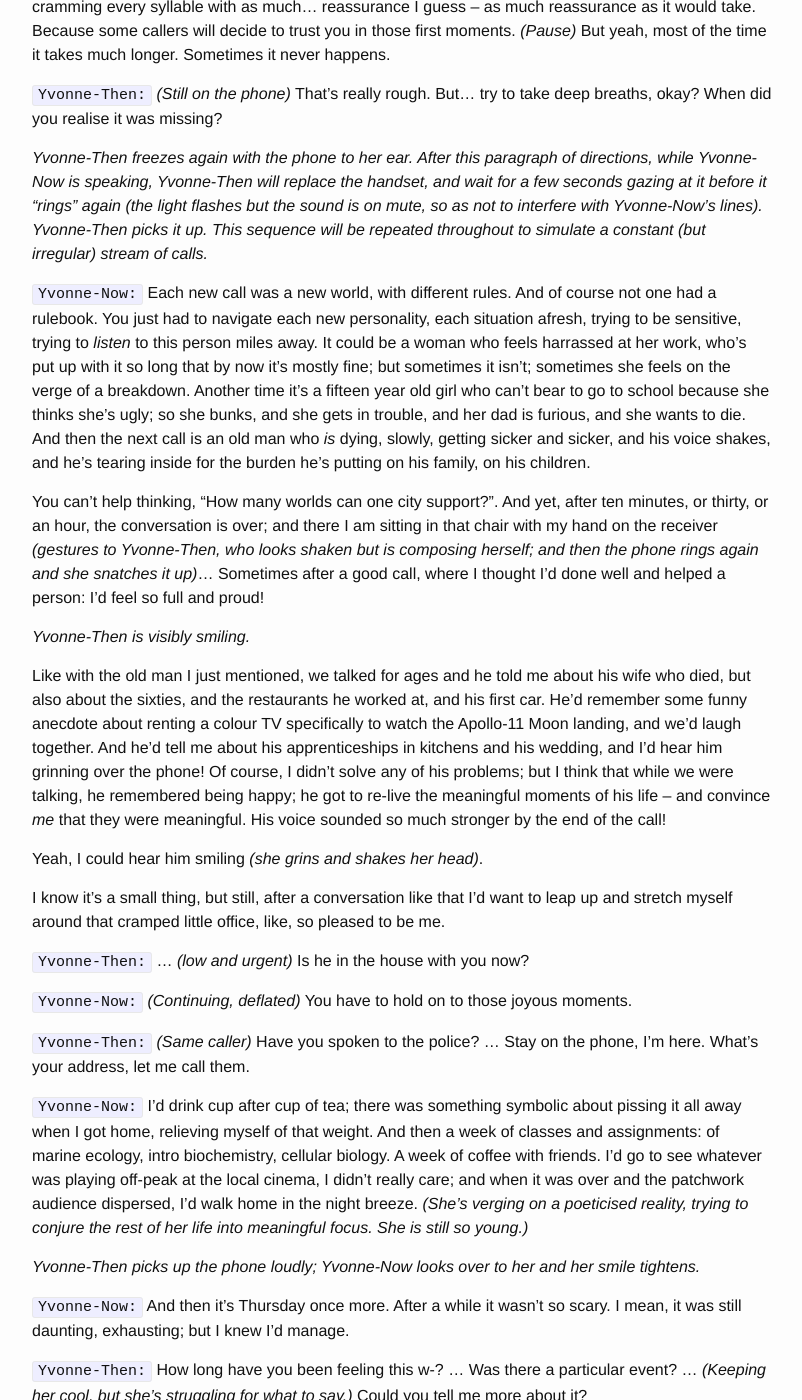
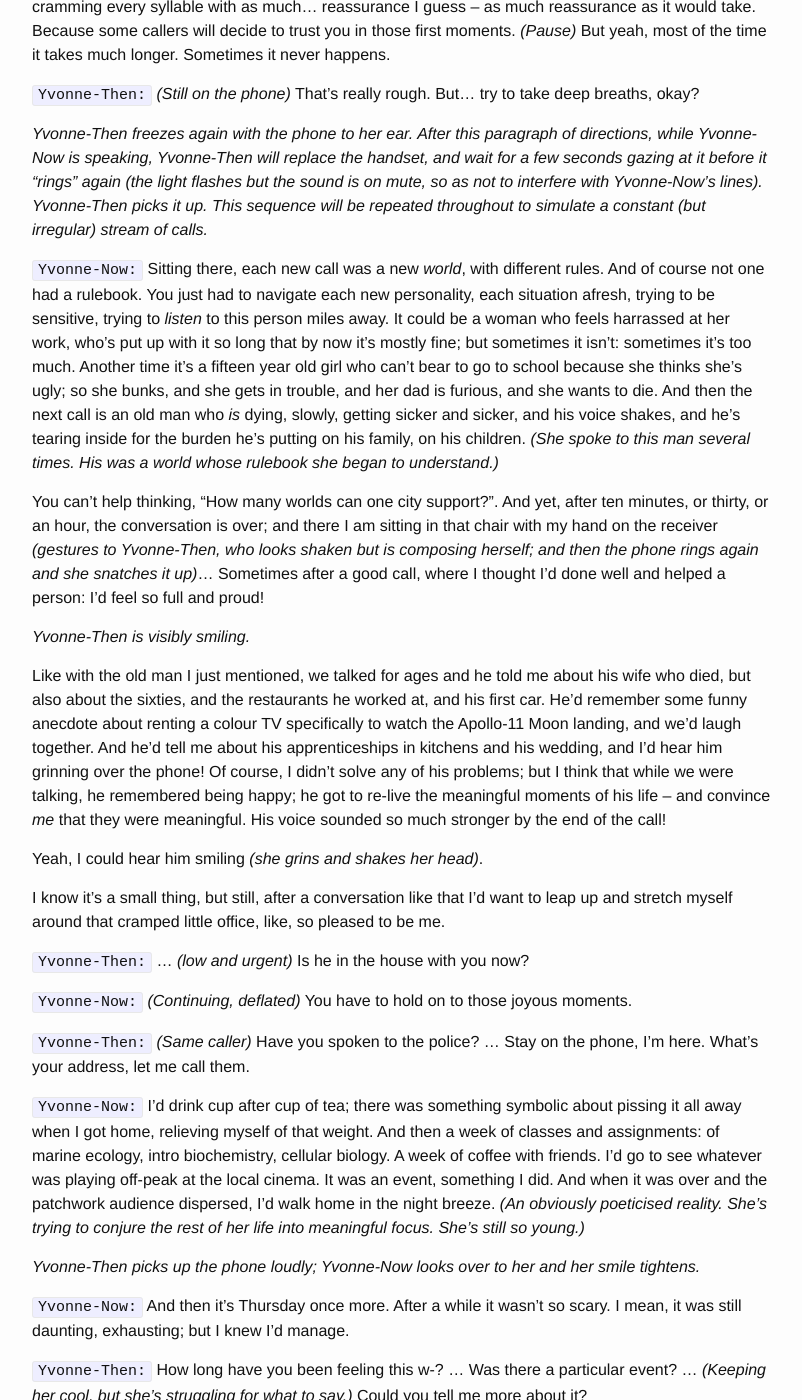
Before and after one commit to Allium/WithoutHeadOrFoot, a Jekyll site: the page built from _posts/2016-10-31-Crisis-Line.md, in a window 1280 px wide and 1400 px high, scrolled down 983 px. Shown: the whole window, without its empty margins (238-1040 px from the left). Built offline with Jekyll 4.4.1, drawn with Linux system fonts in a browser that asks for light colours; comment, search, counter and statistics services are not loaded; some of the changed text lies outside the part shown.

Commit message:
CL minor edits to first quarter

```diff
--- a/_posts/2016-10-31-Crisis-Line.md
+++ b/_posts/2016-10-31-Crisis-Line.md
@@ -25,14 +25,15 @@ tags:	[creative writing, humanity, NGO]
 
 `Yvonne-Now:` That's me, back in my second day at the crisis line. I did one day a week, for ten months. You probably couldn't hear it in my voice, but every time the phone rang I&hellip; fought through ice. *(Shakes her head, smiling ruefully. She gently mimics,)* "This is Yvonne. Tell me what's going on -- I'm here to help.". Hah, I must've rehearsed that line two hundred times before I even took my first call, cramming every syllable with as much&hellip; reassurance I guess -- as much reassurance as it would take. Because some callers will decide to trust you in those first moments. *(Pause)* But yeah, most of the time it takes much longer. Sometimes it never happens.
 
-`Yvonne-Then:` *(Still on the phone)* That's really rough. But&hellip; try to take deep breaths, okay? When did you realise it was missing?
+`Yvonne-Then:` *(Still on the phone)* That's really rough. But&hellip; try to take deep breaths, okay?
+ <!-- When did you realise it was missing? -->
 
 *Yvonne-Then freezes again with the phone to her ear. After this paragraph of directions, while Yvonne-Now is speaking, Yvonne-Then will replace the handset, and wait for a few seconds gazing at it before it "rings" again (the light flashes but the sound is on mute, so as not to interfere with Yvonne-Now's lines). Yvonne-Then picks it up. This sequence will be repeated throughout to simulate a constant (but irregular) stream of calls.*
 
-`Yvonne-Now:` Each new call was a new world, with different rules. And of course not one had a rulebook.
+`Yvonne-Now:` Sitting there, each new call was a new *world*, with different rules. And of course not one had a rulebook.
 You just had to navigate each new personality, each situation afresh, trying to be sensitive, trying to *listen* to this person miles away.
-It could be a woman who feels harrassed at her work, who's put up with it so long that by now it's mostly fine; but sometimes it isn't; sometimes she feels on the verge of a breakdown.
-Another time it’s a fifteen year old girl who can't bear to go to school because she thinks she's ugly; so she bunks, and she gets in trouble, and her dad is furious, and she wants to die. And then the next call is an old man who *is* dying, slowly, getting sicker and sicker, and his voice shakes, and he's tearing inside for the burden he's putting on his family, on his children.
+It could be a woman who feels harrassed at her work, who's put up with it so long that by now it's mostly fine; but sometimes it isn't: sometimes it's too much.
+Another time it’s a fifteen year old girl who can't bear to go to school because she thinks she's ugly; so she bunks, and she gets in trouble, and her dad is furious, and she wants to die. And then the next call is an old man who *is* dying, slowly, getting sicker and sicker, and his voice shakes, and he's tearing inside for the burden he's putting on his family, on his children. *(She spoke to this man several times. His was a world whose rulebook she began to understand.)*
 
 You can't help thinking, "How many worlds can one city support?". And yet, after ten minutes, or thirty, or an hour, the conversation is over; and there I am sitting in that chair with my hand on the receiver *(gestures to Yvonne-Then, who looks shaken but is composing herself; and then the phone rings again and she snatches it up)*&hellip; Sometimes after a good call, where I thought I'd done well and helped a person: I'd feel so full and proud!
 
@@ -50,8 +51,8 @@ I know it's a small thing, but still, after a conversation like that I'd want to
 
 `Yvonne-Then:` *(Same caller)* Have you spoken to the police? &hellip; Stay on the phone, I'm here. What's your address, let me call them.
 
-`Yvonne-Now:` I'd drink cup after cup of tea; there was something symbolic about pissing it all away when I got home, relieving myself of that weight. And then a week of classes and assignments: of marine ecology, intro biochemistry, cellular biology. A week of coffee with friends. I'd go to see whatever was playing off-peak at the local cinema, I didn't really care; and when it was over and the patchwork audience dispersed, I'd walk home in the night breeze.
-*(She's verging on a poeticised reality, trying to conjure the rest of her life into meaningful focus. She is still so young.)*
+`Yvonne-Now:` I'd drink cup after cup of tea; there was something symbolic about pissing it all away when I got home, relieving myself of that weight. And then a week of classes and assignments: of marine ecology, intro biochemistry, cellular biology. A week of coffee with friends. I'd go to see whatever was playing off-peak at the local cinema. It was an event, something I did. And when it was over and the patchwork audience dispersed, I'd walk home in the night breeze.
+*(An obviously poeticised reality. She's trying to conjure the rest of her life into meaningful focus. She's still so young.)*
 
 *Yvonne-Then picks up the phone loudly; Yvonne-Now looks over to her and her smile tightens.*
 
@@ -67,7 +68,7 @@ I know it's a small thing, but still, after a conversation like that I'd want to
 
 `Yvonne-Then:` *(On the phone)* It's okay, take your time.
 
-`Yvonne-Now:` Of course. My perspective has changed a lot, I'm more aware of other people, more understanding of other contexts; and my experience has definitely given me confidence in dealing with things. *(Her words are vague, lame: she kind of knows what she means, but can't properly translate it into words. She gropes for substance.)*
+`Yvonne-Now:` Of course. My perspective has changed a lot, I'm more aware of other people, more understanding of other contexts; and my experience has definitely given me confidence in dealing with things. *(Her words are vague, lame: she kind of knows what she means, but can't properly translate. She gropes for substance.)*
 
 So many of the calls I took were from people who were struggling with themselves; often in ways that they didn't understand. I mean who does? But now I'm, yeah, I'm more aware of that, of why it happens and the ways it can become -- I mean, you yourself can become the real oppressor. And this definitely helps me to analyse my own behaviour and give myself space to prevent myself from panicking. Small things, you know, like not being so hard on myself about schoolwork. Or not getting upset when people are rude or selfish. I mean, that goes for both strangers and friends.
 
```
